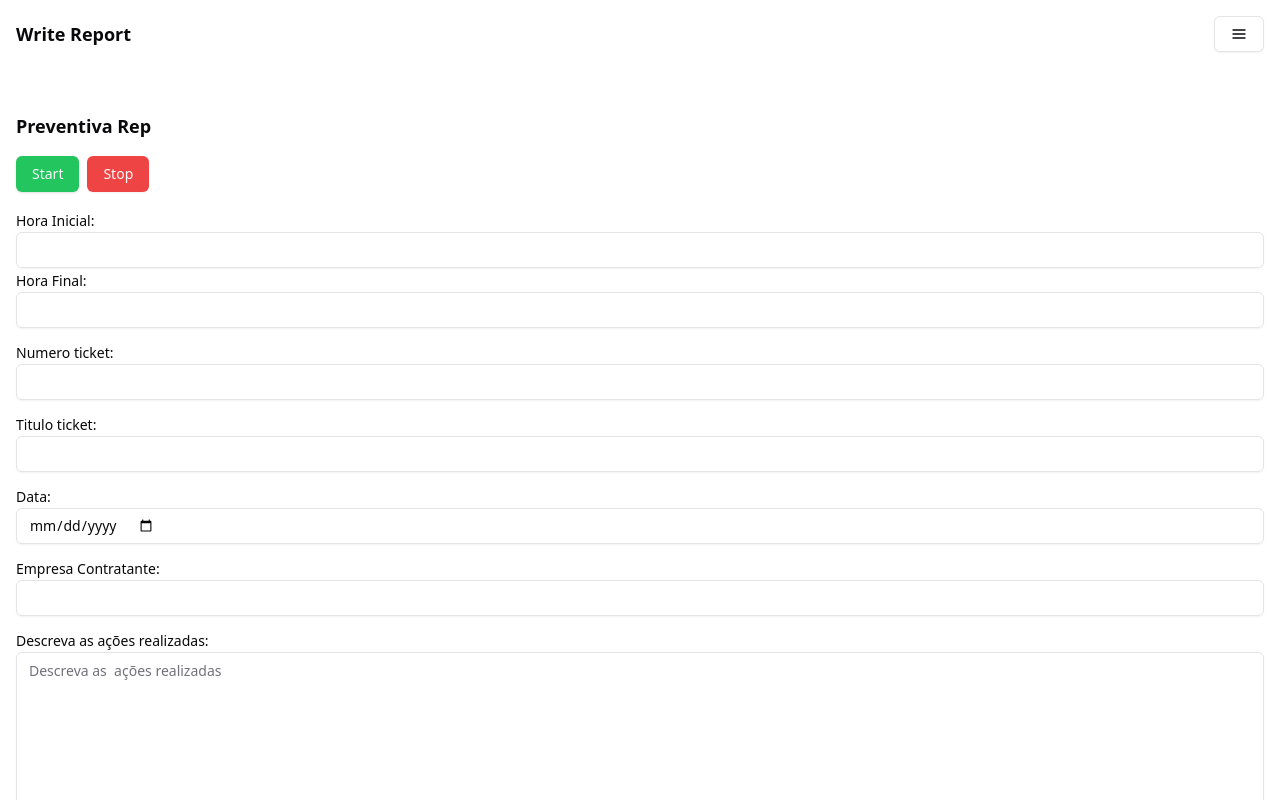
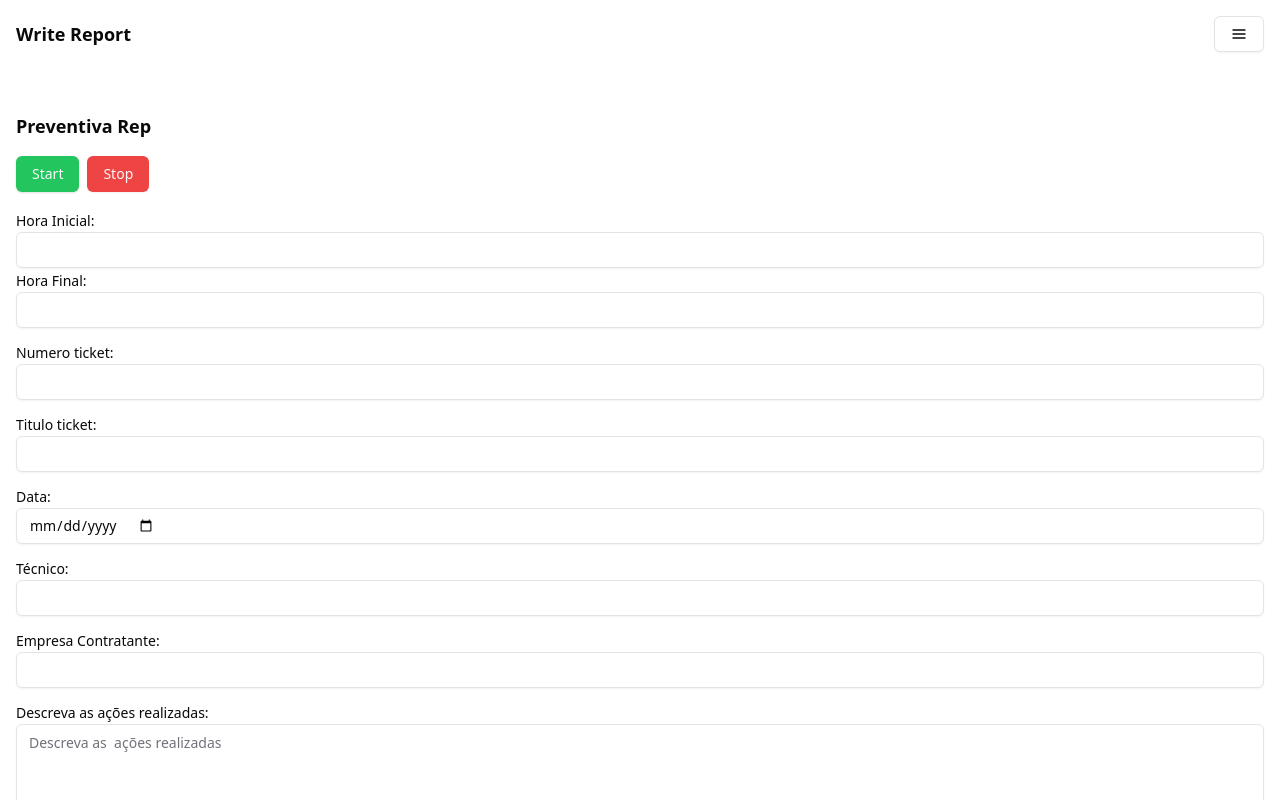
Before and after one commit to devbymarcos/writer-report-worksystem, a Next.js app: page /remoto in a window 1280 px wide. Shown: the top 800 px of the page. Built offline with nearby package versions, Linux system fonts and the light colour scheme.

Commit message:
ajuste de tipo

```diff
--- a/src/app/remoto/page.tsx
+++ b/src/app/remoto/page.tsx
@@ -39,6 +39,7 @@ const Rep = () => {
     // Criação da instância do objeto de registro
     const registerInstance = new Register({
       type: String(formData.get("type")),
+      operator: String(formData.get("operator")),
       numberTicket: Number(formData.get("numberTicket")),
       titleTicket: String(formData.get("titleTicket")),
       date: new Date(formData.get("date") as string),
@@ -117,7 +118,10 @@ const Rep = () => {
           <Label>Data:</Label>
           <Input name="date" type="date" />
         </div>
-
+        <div className="mb-3">
+          <Label>Técnico:</Label>
+          <Input name="operator" type="text" />
+        </div>
         <div className="mb-3">
           <Label>Empresa Contratante:</Label>
           <Input name="nameBusiness" type="text" />
--- a/src/app/rep/page.tsx
+++ b/src/app/rep/page.tsx
@@ -168,7 +168,10 @@ const Rep = () => {
           <Label>Data:</Label>
           <Input name="date" type="date" />
         </div>
-
+        <div className="mb-3">
+          <Label>Técnico:</Label>
+          <Input name="operator" type="text" />
+        </div>
         <div className="mb-3">
           <Label>Empresa Contratante:</Label>
           <Input name="nameBusiness" type="text" />
```
